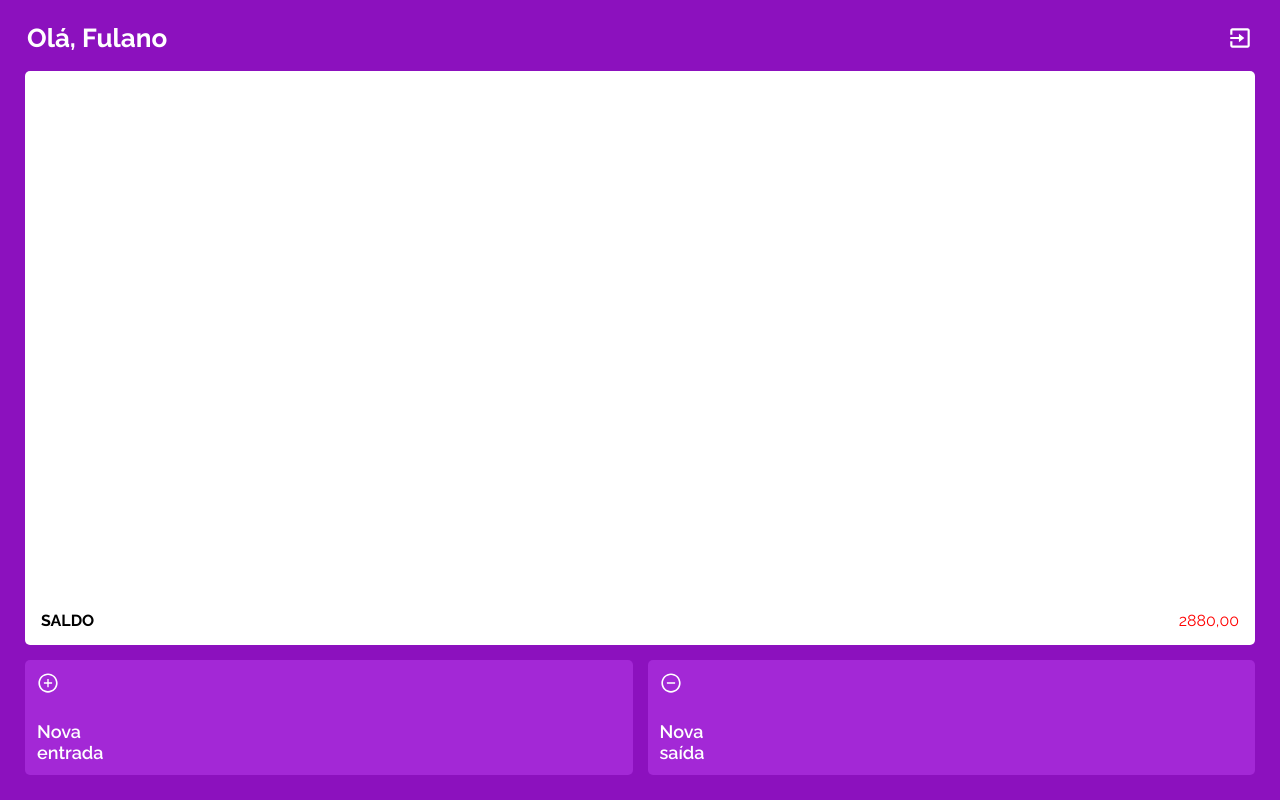
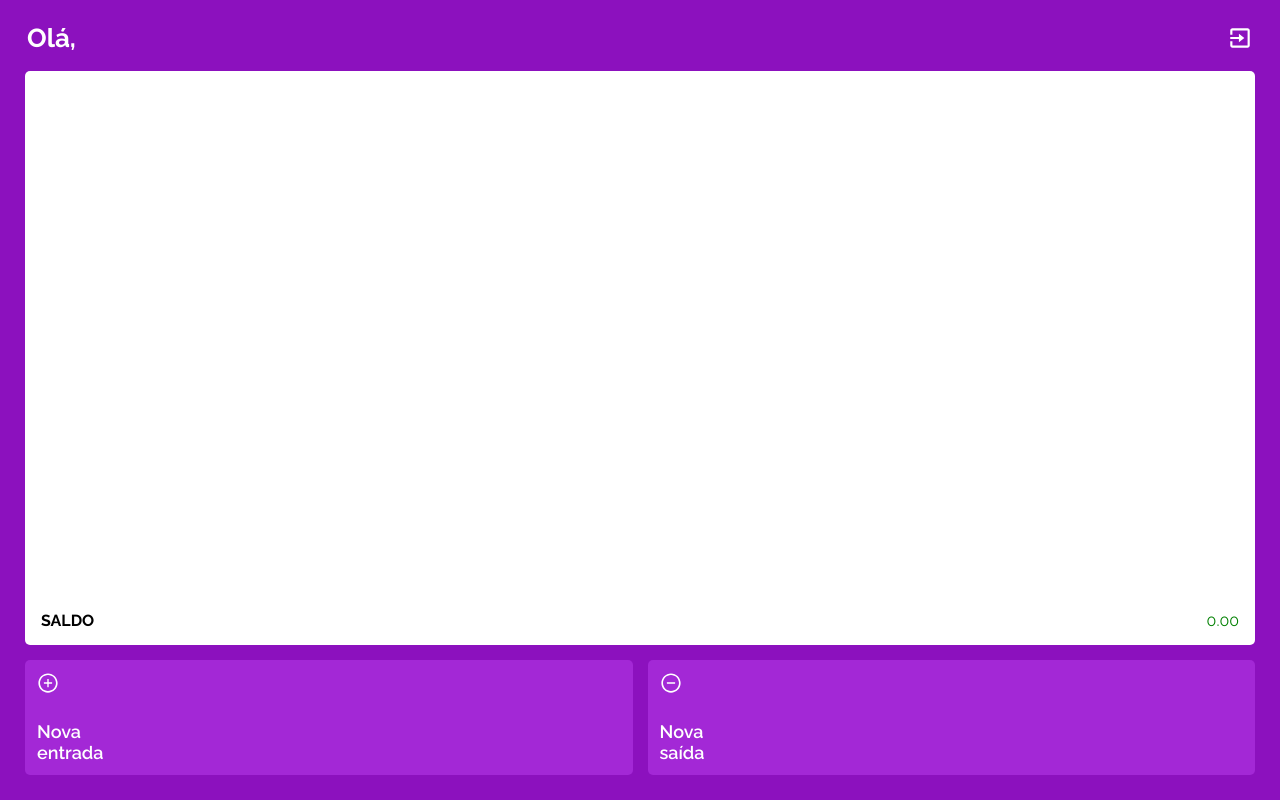
Before and after one commit to ysnsales/my-wallet-front, a React (Create React App) app: page /home in a window 1280 px wide. Built offline with nearby package versions, Linux system fonts and the light colour scheme; no server answers; a web font is replaced by a local one.

Commit message:
Ajustes: nome de usuário e saldo da conta

```diff
--- a/src/pages/HomePage.js
+++ b/src/pages/HomePage.js
@@ -2,7 +2,7 @@ import styled from "styled-components"
 import { BiExit } from "react-icons/bi"
 import { AiOutlineMinusCircle, AiOutlinePlusCircle } from "react-icons/ai"
 import { useState, useEffect, useContext } from "react";
-import { useNavigate } from "react-router-dom";
+import { useLocation, useNavigate} from "react-router-dom";
 import api from "../services/api";
 import { UserContext } from "../contexts/UserContext";
 
@@ -12,7 +12,9 @@ export default function HomePage() {
   const [transactions, setTransactions] = useState([]);
   const [moneyIn,setMoneyIn] = useState([])
   const navigate = useNavigate();
-  console.log(transactions)
+  const location = useLocation();
+  const { name } = location.state || {}
+
 
   useEffect(loadTransactions, []);
 
@@ -28,11 +30,18 @@ export default function HomePage() {
     navigate(`/transactions/${type}`)
 
   }
+  const positiveValues = transactions.filter(transaction => transaction.type === "moneyIn");
+  const negativeValues = transactions.filter(transaction => transaction.type === "moneyOut");
+
+  const positiveSum = positiveValues.reduce((total, transaction) => total + transaction.value, 0);
+  const negativeSum = negativeValues.reduce((total, transaction) => total + transaction.value, 0);
+
+  const result = positiveSum - negativeSum;
 
   return (
     <HomeContainer>
       <Header>
-        <h1>Olá, Fulano</h1>
+        <h1>Olá, {name}</h1>
         <BiExit />
       </Header>
 
@@ -52,7 +61,7 @@ export default function HomePage() {
 
         <article>
           <strong>Saldo</strong>
-          <Value color={"positivo"}>2880,00</Value>
+          <Value color={result >= 0 ? "moneyIn" : "moneyOut"}>{Number(result).toFixed(2)}</Value>
         </article>
       </TransactionsContainer>
 
--- a/src/pages/SignInPage.js
+++ b/src/pages/SignInPage.js
@@ -22,9 +22,9 @@ export default function SignInPage() {
     const promise = api.signIn({ ...formData });
     promise.then((response) => {
       console.log(response.data);
-      const {idUser, token} = response.data;
-      setUser({idUser, token})
-      navigate("/home");
+      const {idUser, token, name} = response.data;
+      setUser({idUser, token, name})
+      navigate("/home", {state:{name}});
     });
 
     promise.catch((error) => {
```
